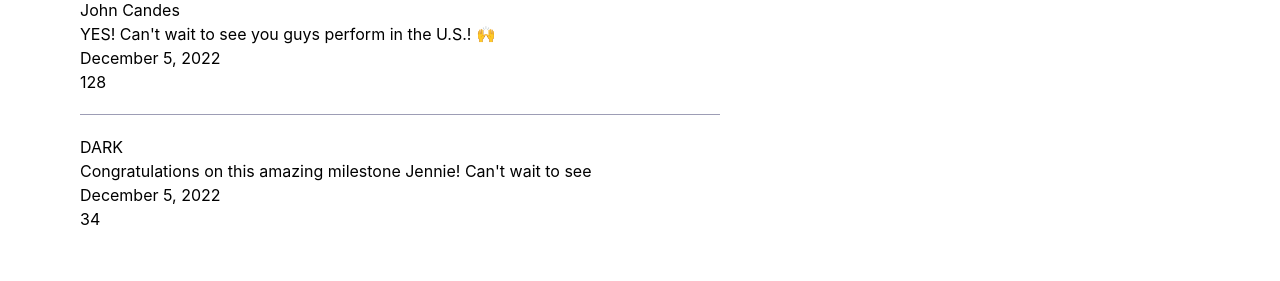
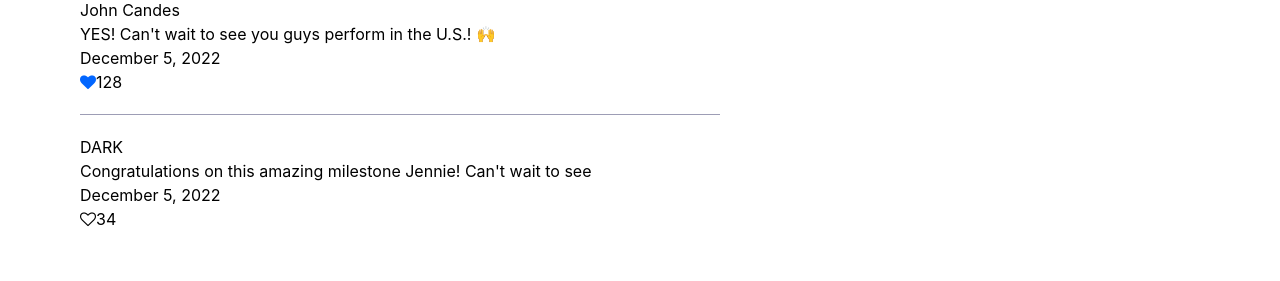
Before and after one commit to Reytsard/React-Router-Project-Refocus, a React (Vite) app: page /posts/1 in a window 1280 px wide. Shown: the part 904-1185 px from the top of the page. Built offline with nearby package versions, Linux system fonts and the light colour scheme; what upload-js would draw is missing.

Commit message:
Added commentLikeHandler

```diff
--- a/src/App.jsx
+++ b/src/App.jsx
@@ -44,6 +44,25 @@ function App() {
     const newArr = [...leftSide, post, ...rightSide];
     setPosts(newArr);
   };
+  const commentLikeHandler = (e, indexNum, key) => {
+    e.preventDefault();
+    console.log(e.target);
+    e.target.classList.toggle("fa-heart-o");
+    e.target.classList.toggle("fa-heart");
+    e.target.classList.toggle("active");
+    const leftSide = posts.slice(0, key);
+    const rightSide = posts.slice(key + 1);
+    const post = posts.slice(key, key + 1)[0];
+    if (post.comments[indexNum].isLiked) {
+      post.comments[indexNum].isLiked = false;
+      post.comments[indexNum].likes--;
+    } else {
+      post.comments[indexNum].isLiked = true;
+      post.comments[indexNum].likes++;
+    }
+    const newArr = [...leftSide, post, ...rightSide];
+    setPosts(newArr);
+  };
   const router = createBrowserRouter(
     createRoutesFromElements(
       <Route path="/" element={<RootLayout />}>
@@ -54,6 +73,7 @@ function App() {
             <PostDetails
               likeHandler={likeHandler}
               commentHandler={commentHandler}
+              commentLikeHandler={commentLikeHandler}
             />
           }
         />
--- a/src/pages/PostDetails.jsx
+++ b/src/pages/PostDetails.jsx
@@ -2,7 +2,7 @@ import React, { useCallback, useContext, useState } from "react";
 import { NavLink } from "react-router-dom";
 import { MyContext } from "../plugins/MyContext";
 
-function PostDetails({ likeHandler, commentHandler }) {
+function PostDetails({ likeHandler, commentHandler, commentLikeHandler }) {
   const posts = useContext(MyContext);
   const locationPathID = location.pathname.split("/");
   const indexNum = locationPathID.slice(locationPathID.length - 1).toString();
@@ -63,6 +63,9 @@ function PostDetails({ likeHandler, commentHandler }) {
       setComment("");
     }
   };
+  const commentLikeBtnHandler = (e, key, indexNum) => {
+    commentLikeHandler(e, key, indexNum);
+  };
   return (
     <div className="post">
       <NavLink to="/posts" className="backButton">
@@ -119,18 +122,32 @@ function PostDetails({ likeHandler, commentHandler }) {
         </div>
         <div className="commentsSection">
           <h3>Comments:</h3>
-          {selectedPost.comments.map((comment) => (
+          {selectedPost.comments.map((comment, key) => (
             <div
               className="comment"
               key={comment.text + comment.author + Math.random()}
             >
+              <div className="commentIgg"></div>
               <div className="commentAuthor">{comment.author}</div>
               <div className="commentText">{comment.text}</div>
               <div className="dateAndLikes">
                 <div className="commentDate">{comment.date}</div>
                 <div
-                  className={comment.isLiked ? "likedButton" : "defaultLike"}
+                // className={comment.isLiked ? "likedButton" : "defaultLike"}
                 >
+                  {comment.isLiked ? (
+                    <i
+                      className="likeButton fa fa-heart active"
+                      aria-hidden="true"
+                      onClick={(e) => commentLikeBtnHandler(e, key, indexNum)}
+                    ></i>
+                  ) : (
+                    <i
+                      className="likeButton fa fa-heart-o"
+                      aria-hidden="true"
+                      onClick={(e) => commentLikeBtnHandler(e, key, indexNum)}
+                    ></i>
+                  )}
                   {comment.likes}
                 </div>
               </div>
```
